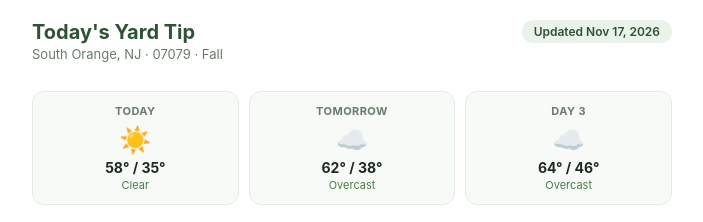
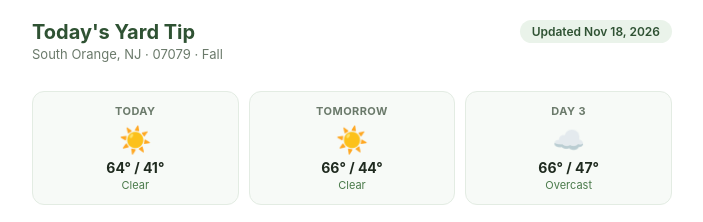
Before and after one commit to yaairalpert/Daily-Yard-Tip, a plain HTML site: page docs/index.html in a window 1280 px wide. Shown: the top 222 px of the page, 288-991 px from the left. Drawn offline with Linux system fonts and the light colour scheme.

Commit message:
Update daily yard tip 2026-11-18

```diff
--- a/docs/index.html
+++ b/docs/index.html
@@ -98,26 +98,26 @@
       <p class="title">Today's Yard Tip</p>
       <p class="subtitle">South Orange, NJ &middot; 07079 &middot; Fall</p>
     </div>
-    <span class="badge">Updated Nov 17, 2026</span>
+    <span class="badge">Updated Nov 18, 2026</span>
   </div>
 
   <div class="weather-strip">
     <div class="day-card">
       <div class="day-label">Today</div>
       <div class="icon">☀️</div>
-      <div class="temps">58° / 35°</div>
+      <div class="temps">64° / 41°</div>
       <div class="precip">Clear</div>
     </div>
     <div class="day-card">
       <div class="day-label">Tomorrow</div>
-      <div class="icon">☁️</div>
-      <div class="temps">62° / 38°</div>
-      <div class="precip">Overcast</div>
+      <div class="icon">☀️</div>
+      <div class="temps">66° / 44°</div>
+      <div class="precip">Clear</div>
     </div>
     <div class="day-card">
       <div class="day-label">Day 3</div>
       <div class="icon">☁️</div>
-      <div class="temps">64° / 46°</div>
+      <div class="temps">66° / 47°</div>
       <div class="precip">Overcast</div>
     </div>
   </div>
```
